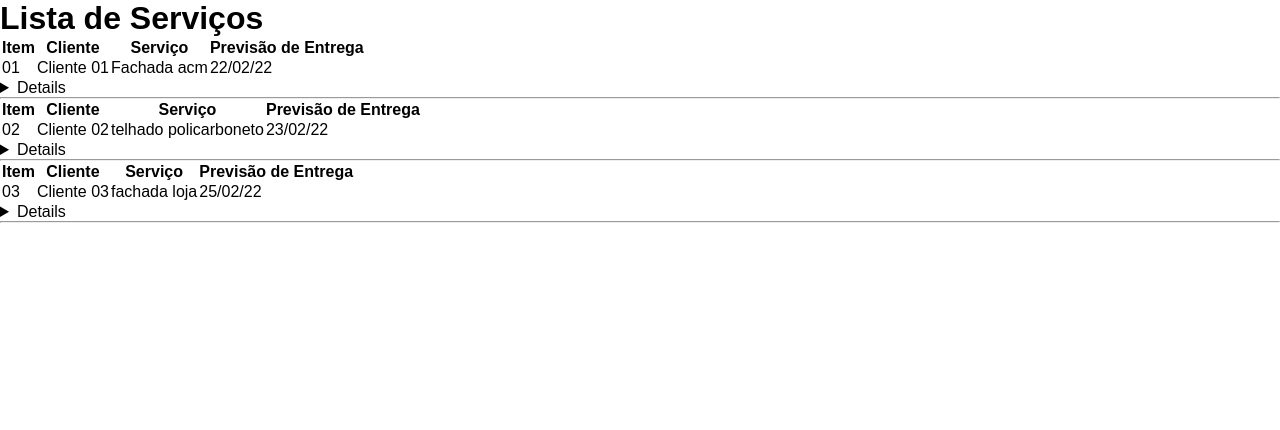
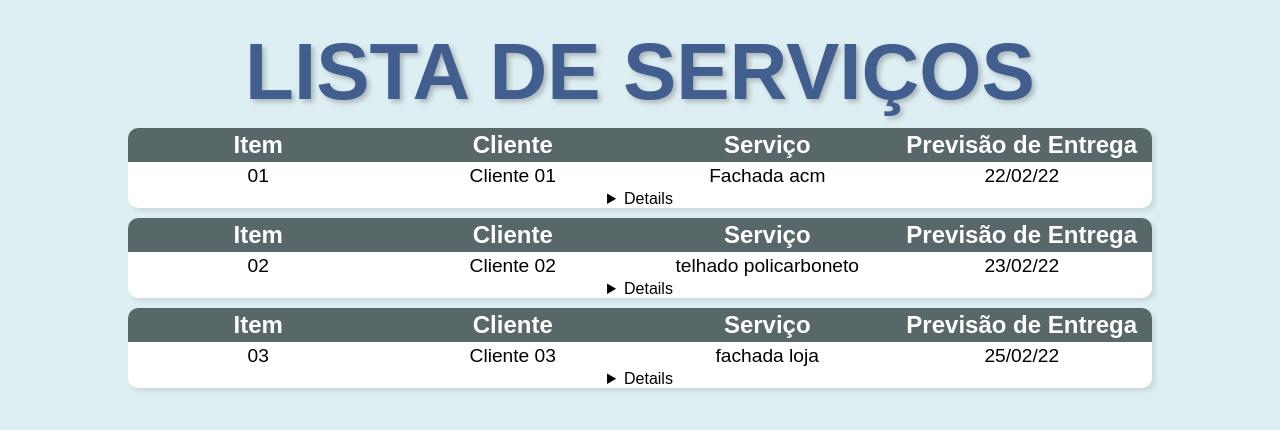
Before and after one commit to LucasRoncheti/Tabela_servi-os, a plain HTML site: page index.html in a window 1280 px wide. Drawn offline with Linux system fonts and the light colour scheme.

Commit message:
Primeiro estágio de estilizacao

```diff
--- a/css/style.css
+++ b/css/style.css
@@ -6,6 +6,80 @@
 }
 
 
+body{
+   position: relative;
+   background-color: rgba(209, 233, 239, 0.7);
+}
+
+/* container que envolve tudo */
+.main_section{
+
+    width: 80%;
+    height: auto;
+    position: absolute;
+    left: 10%;
+    margin-top: 2%;
+    text-align:center;
+}
+
+h1{
+    font-size: 5em;
+    color: rgb(65, 94, 143);
+   text-shadow: 3px 3px 5px rgba(0, 0, 0, 0.235);
+}
+
+
+/* aqui começa a lista de serviços */
+.serviceList{
+    width: 100%;
+    margin-top: 1%;
+    background-color: white;
+    border-radius: 10px;
+    overflow: hidden;
+    box-shadow: 3px 3px 5px rgba(0, 0, 0, 0.102);
+
+
+
+}
+
+/* aqui começa os estilos das tabelas  */
+
+.tableHeader,.descTable{
+
+    display: flex;
+    justify-content: space-between;
+    padding: 3px;
+
+
+
+}
+.tableHeader{
+    font-size: 1.5em;
+    font-weight: 600;
+    background-color: rgb(88, 104, 104);
+    color: white;
+
+}
+
+.descTable{
+    font-size: 1.2em;
+
+}
+
+.divItensTable
+{
+    width: 25%;
+}
+
+tr{
+    width: 100%;
+    display: flex;
+    justify-content: space-between;
+    font-size:2em;
+}
+
+
+/* contaier das imagens  */
 .containerImages{
     width: 80%;
     display: flex;
--- a/index.html
+++ b/index.html
@@ -8,12 +8,17 @@
     <title>Lista de serviços</title>
 </head>
 <body>
-    <h1>Lista de Serviços</h1>
-    <section id="data_list">
+    <section class="main_section">
+
+        <h1>LISTA DE SERVIÇOS</h1>
+        <section class="dat_list" id="data_list">
 
 
 
+        </section>
+
     </section>
+
 </body>
 
 <script src="js/data.js"></script>
--- a/js/generateItens.js
+++ b/js/generateItens.js
@@ -6,23 +6,23 @@ var generateList=()=>{
     return (table.innerHTML = data_list.map((x)=>{
         return`
         <section class="serviceList">
-            <table >
-                <tr>
-                    <th>Item</th>
-                    <th>Cliente</th>
-                    <th>Serviço</th>
-                    <th>Previsão de Entrega</th>
-                </tr>
+            <div class="mainTable">
+                <div class="tableHeader">
+                    <div class="divItensTable">Item</div>
+                    <div class="divItensTable">Cliente</div>
+                    <div class="divItensTable">Serviço</div>
+                    <div class="divItensTable">Previsão de Entrega</div>
+                </div>
 
 
-                <tr>
-                    <td>${x.id}</td>
-                    <td>${x.cliente}</td>
-                    <td>${x.serviço}</td>
-                    <td>${x.data_entrega}</td>
-                </tr>
+                <div class="descTable">
+                    <div class="divItensTable">${x.id}</div>
+                    <div class="divItensTable">${x.cliente}</div>
+                    <div class="divItensTable">${x.serviço}</div>
+                    <div class="divItensTable">${x.data_entrega}</div>
+                </div>
 
-            </table>
+            </div>
 
 
 
@@ -41,7 +41,7 @@ var generateList=()=>{
                     </details>
                 </details>
 
-                <hr>
+
             </section>
 
 
```
